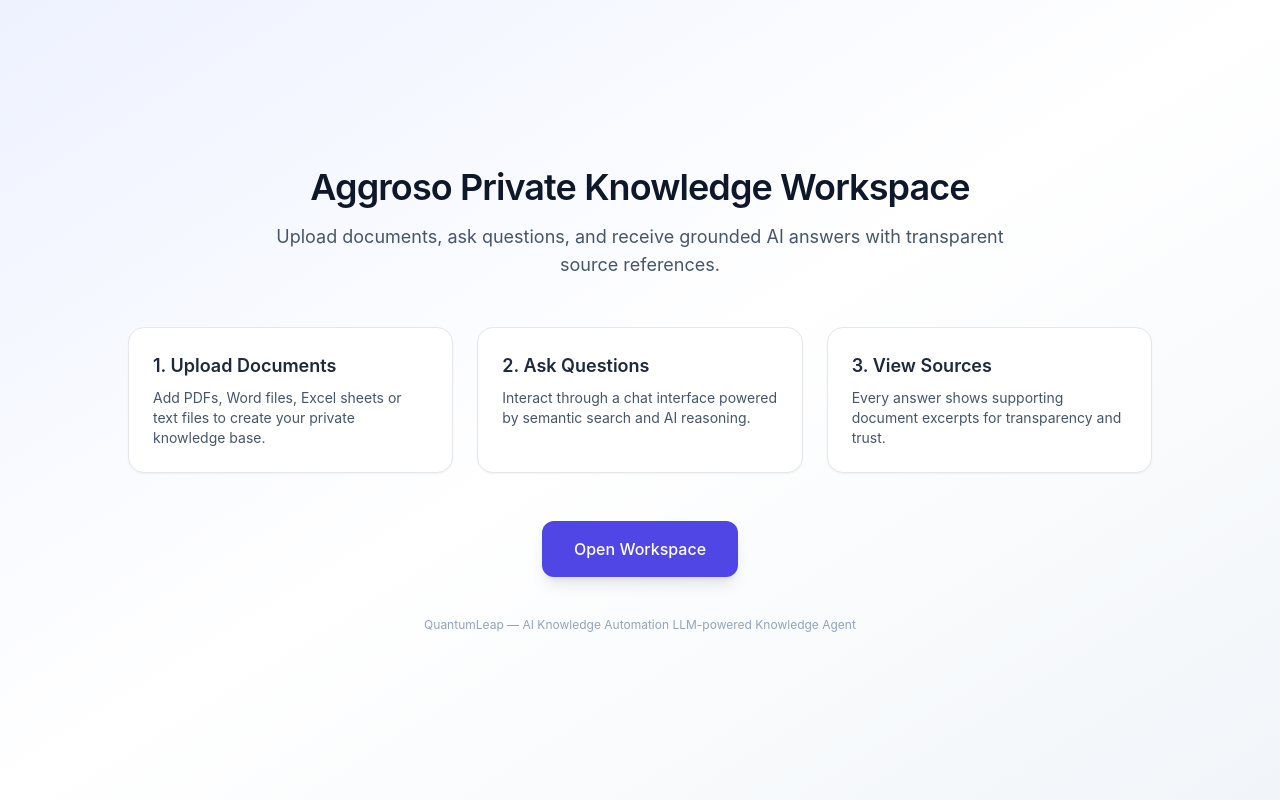
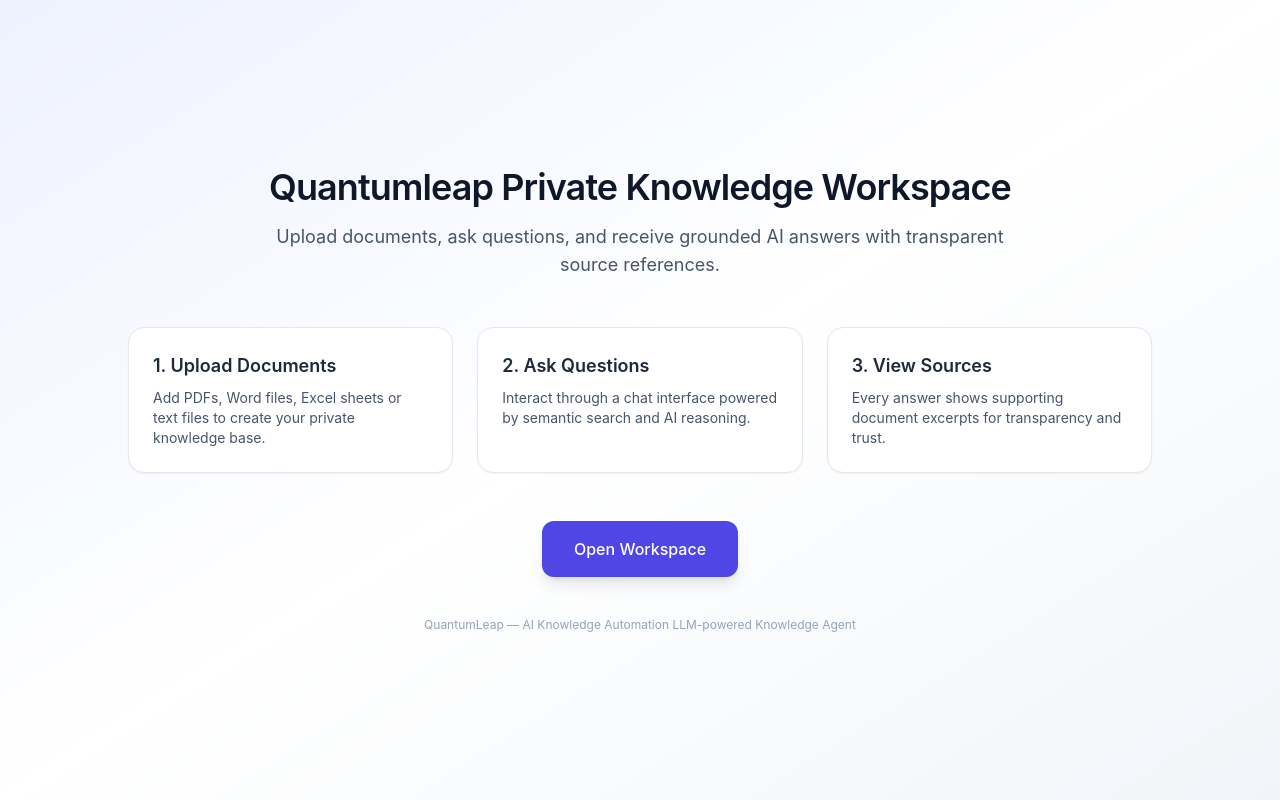
Before and after one commit to chetan10510/quantumleap-ai, a React app in the folder frontend/: page / in a window 1280 px wide. Built offline with nearby package versions, Linux system fonts and the light colour scheme; the HTML template or start-up script is replaced by a standard one.

Commit message:
feat: Quantumleap AI

```diff
--- a/frontend/src/pages/Welcome.jsx
+++ b/frontend/src/pages/Welcome.jsx
@@ -22,7 +22,7 @@
           text-4xl font-semibold tracking-tight
           text-slate-900
         ">
-          Aggroso Private Knowledge Workspace
+          Quantumleap Private Knowledge Workspace
         </h1>
 
         <p className="mt-4 text-lg text-slate-600">
```
Also changed, not shown: 2 other files (tests, documents, lock files or other folders).
